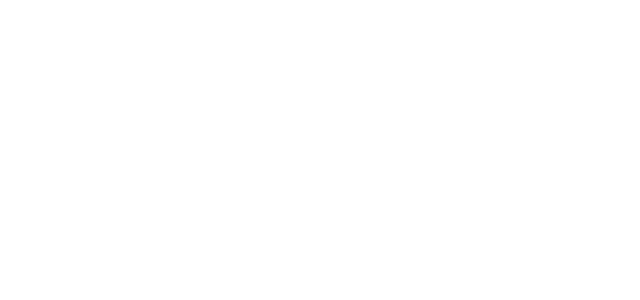
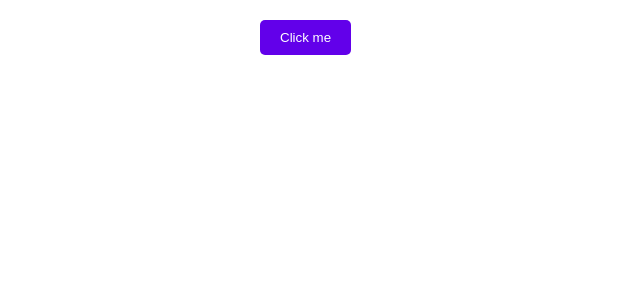
Before and after one commit to HackathonWIN-1-23/FrontPaerking-, a Vue app: page /side in a window 1280 px wide. Shown: the top 300 px of the page, without its empty margins (0-640 px from the left). Built offline with nearby package versions, Linux system fonts and the light colour scheme.

Commit message:
Added sidebar

```diff
--- a/src/views/AboutView.vue
+++ b/src/views/AboutView.vue
@@ -1,13 +1,41 @@
 <template>
-  <div class="about">
+  <div>
+    <div v-for="obj in arr">
+      <div class="about" :style="{color: obj.color}" >
+          <h1>{{obj.color}}</h1>
+      </div>
+    </div>
+
   </div>
 </template>
-
+<script>
+export default {
+  data() {
+    return {
+      arr:[
+        {
+          color:'white',
+        },
+        {
+          color:'blue',
+        },
+        {
+          color:'green',
+        },
+        {
+          color:'pink',
+        }
+      ]
+    }
+  },
+}
+</script>
 <style>
 
 .about{
-  width: 400px !important;
-  height: 400px !important;
+  margin: 10px;
+  width: 100px !important;
+  height: 100px !important;
   background: pink;
 }
 </style>
--- a/src/views/Auth.vue
+++ b/src/views/Auth.vue
@@ -25,11 +25,11 @@
         <div class="btn-wrap">
           <button class="btn1">Зарегистрироваться</button>
           <div class="exx">
-            <button class="btn2"> <img src="../assets/google_icon.png" alt="logo of google "> Зарегистрироваться через Google</button>
+            <button  class="btn2"> <img src="../assets/google_icon.png" alt="logo of google "> Зарегистрироваться через Google</button>
           </div>
         </div>
         <div class="rout">
-          <router-link class="okk" to="/login">Войти </router-link>
+          <router-link class="okk" to="/login">Войт </router-link>
         </div>
       </form>
     </div>
@@ -85,8 +85,8 @@ export default {
             });
         }
       }
-    }
-  }
+    },
+  },
 }
 </script>
 
--- a/src/views/Sidebar.vue
+++ b/src/views/Sidebar.vue
@@ -1,17 +1,28 @@
 <template>
-  <div class="sidebar">
-    <ul>
-      <li><a href="#">Главная</a></li>
-      <li><a href="#">Мой аккаунт</a></li>
-      <li><a href="#">История бронирований</a></li>
-    </ul>
+  <div>
+    <button @click="toggleSidebar" class="toggle-button">Click me</button>
+    <div :class="['sidebar', { open: isOpen }]">
+      <ul>
+        <li><a href="#">Главная</a></li>
+        <li><a href="#">Мой аккаунт</a></li>
+        <li><a href="#">История бронирований</a></li>
+      </ul>
+    </div>
   </div>
 </template>
 
 <script setup>
+import { ref } from "vue";
+
+const isOpen = ref(false);
+
+const toggleSidebar = () => {
+  isOpen.value = !isOpen.value;
+};
 </script>
 
 <style scoped>
+
 .sidebar {
   width: 250px;
   background-color: #333;
@@ -20,7 +31,7 @@
   top: 0;
   left: -250px;
   height: 100%;
-  transition: 0.3s;
+  transition: left 0.3s;
 }
 
 .sidebar.open {
@@ -30,6 +41,7 @@
 .sidebar ul {
   list-style-type: none;
   padding: 0;
+  margin: 0;
 }
 
 .sidebar ul li {
@@ -40,4 +52,29 @@
   color: white;
   text-decoration: none;
 }
+
+.toggle-button {
+  position: fixed;
+  top: 20px;
+  left: 260px;
+  padding: 10px 20px;
+  background-color: #6200ea;
+  color: white;
+  border: none;
+  cursor: pointer;
+  border-radius: 5px;
+  transition: background-color 0.3s;
+}
+
+.sidebar.open + .toggle-button {
+  left: 260px;
+}
+
+.sidebar:not(.open) + .toggle-button {
+  left: 10px;
+}
+
+.toggle-button:hover {
+  background-color: #3700b3;
+}
 </style>
```
